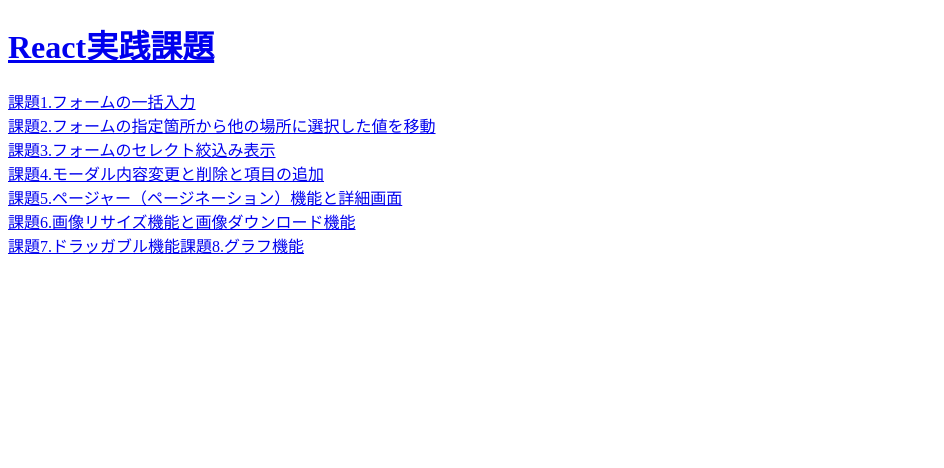
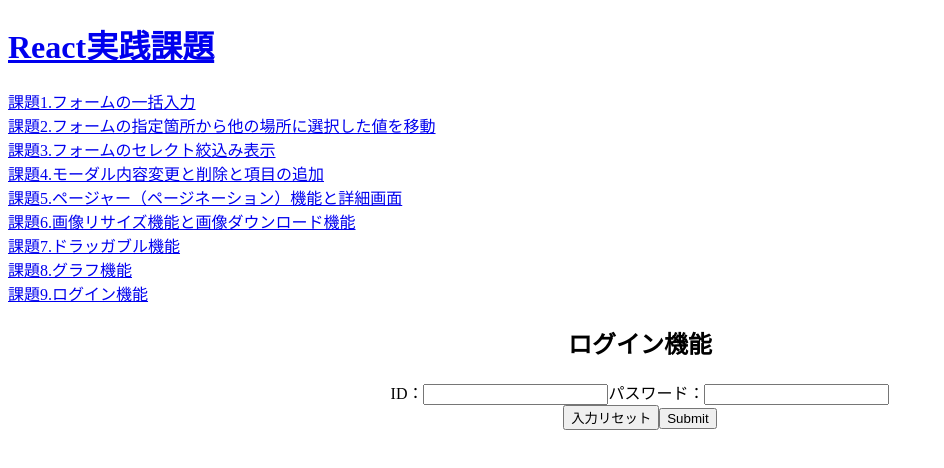
Before and after one commit to Y-MIYAZAWA/react-generate-mission, a React app: page /login in a window 1280 px wide. Shown: the top 468 px of the page, without its empty margins (0-944 px from the left). Built offline with nearby package versions, Linux system fonts and the light colour scheme.

Commit message:
課題9.ログイン機能

```diff
--- a/src/App.tsx
+++ b/src/App.tsx
@@ -11,6 +11,7 @@
 import { EditImage } from './features/editImage/components/EditImage';
 import { DragAndDrop } from './features/dragAndDrop/components/DragAndDrop';
 import { Charts } from './features/charts/components/Charts';
+import { Login } from './features/login/components/Login';
 
 const App = () => {
   const [item, setItem] = useState<rakutenItem>({
@@ -32,8 +33,9 @@
             <Link to="/inmodal">課題4.モーダル内容変更と削除と項目の追加</Link><br />
             <Link to="/pagenation">課題5.ページャー（ページネーション）機能と詳細画面</Link><br />
             <Link to="/editImg">課題6.画像リサイズ機能と画像ダウンロード機能</Link><br />
-            <Link to="/drag">課題7.ドラッガブル機能</Link>
-            <Link to="/chart">課題8.グラフ機能</Link>
+            <Link to="/drag">課題7.ドラッガブル機能</Link><br />
+            <Link to="/chart">課題8.グラフ機能</Link><br />
+            <Link to="/login">課題9.ログイン機能</Link>
           </div>
           <div id='element'>
             <Routes>
@@ -46,6 +48,7 @@
               <Route path='/editImg' element={<EditImage />} />
               <Route path='/drag' element={<DragAndDrop />} />
               <Route path='/chart' element={<Charts />} />
+              <Route path='/login' element={<Login />} />
             </Routes>
           </div>
         </BrowserRouter>
--- /dev/null
+++ b/src/features/login/assets/css/login.css
@@ -0,0 +1,3 @@
+#login{
+  text-align: center;
+}
--- /dev/null
+++ b/src/features/login/components/Login.tsx
@@ -0,0 +1,65 @@
+import React, { useEffect, useState } from 'react'
+import { SubmitHandler, useForm } from 'react-hook-form'
+import { useToken } from '../hooks/useToken'
+import { Box } from '@mui/material'
+import '../assets/css/login.css'
+
+type Form = {
+  id: string,
+  password: string
+}
+
+export const Login = () => {
+  const {register, handleSubmit, reset} = useForm<Form>()
+  const token = useToken(64);
+  const [isToken, setIsToken] = useState(false);
+
+  useEffect(() => {
+    let isStorageToken = window.localStorage.getItem('token64');
+    if(!isStorageToken) return
+    setIsToken(true);
+  },[])
+  const onReset = () => {
+    reset();
+  }
+  const onSubmit: SubmitHandler<Form> = () => {
+    window.localStorage.setItem('token64', token);
+    reset();
+    setIsToken(true);
+  }
+
+  const onLogout = () => {
+    window.localStorage.removeItem('token64')
+    setIsToken(false)
+  }
+  return(
+    <>
+    <div id='login'>
+      <h2>ログイン機能</h2>
+    {isToken ?
+      <>
+      <div id='isLogin-container'>
+        <h2>ログイン中</h2>
+      </div>
+      <div>
+        <button type='button' onClick={onLogout}>ログアウト</button>
+      </div>
+      </>
+      :
+      <form onSubmit={handleSubmit(onSubmit)}>
+        <div>
+          <label htmlFor='id'>ID：</label>
+          <input type='text' id='id' {...register('id')} required />
+          <label htmlFor="password">パスワード：</label>
+          <input type="password" id="password" {...register('password')} required />
+        </div>
+        <div>
+          <input type='button' value='入力リセット' onClick={onReset} />
+          <input type="submit" id="submit" />
+        </div>
+      </form>
+    }
+    </div>
+    </>
+  )
+}
--- /dev/null
+++ b/src/features/login/hooks/useToken.ts
@@ -0,0 +1,10 @@
+export const useToken = (count: number): string => {
+  let token = "";
+
+  for(let i = 0; i < count; i++){
+    let addNumber = Math.floor(Math.random() * 10)
+    token += addNumber.toString();
+  }
+
+  return (token)
+}
```
